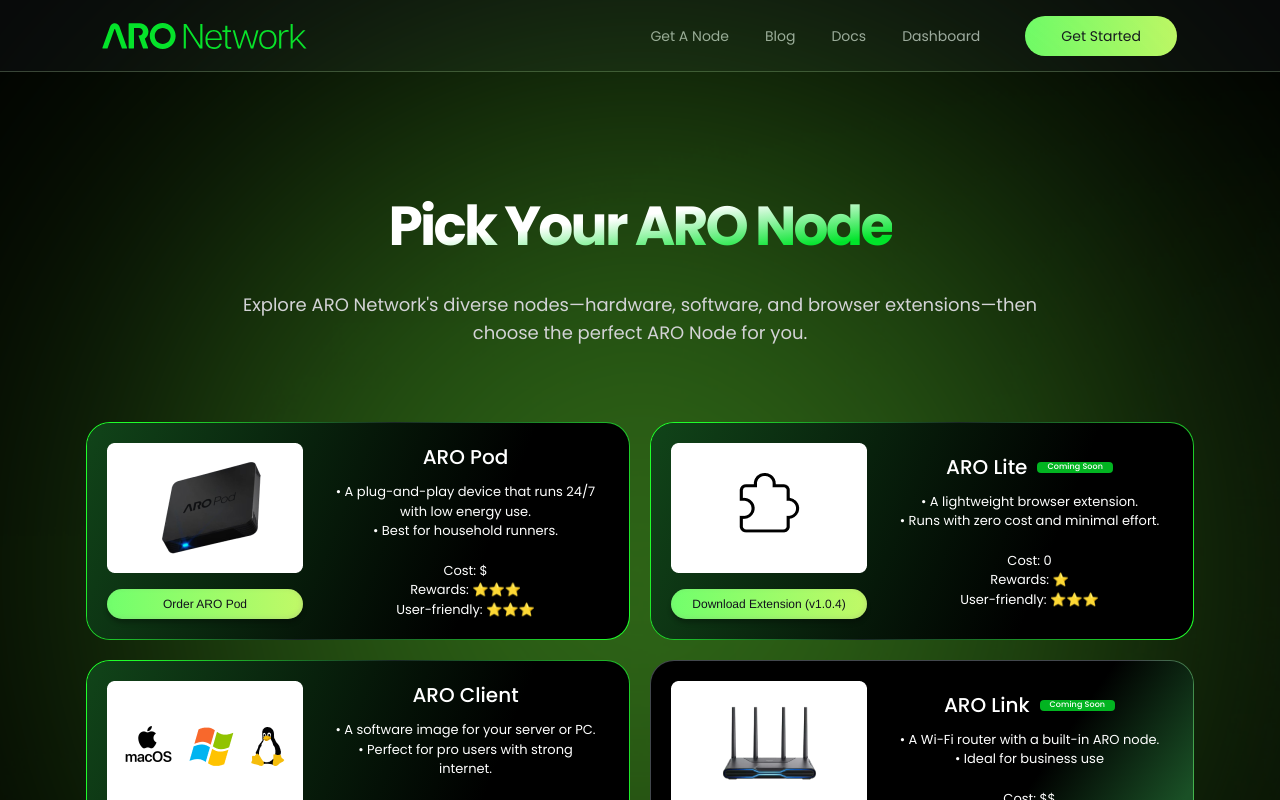
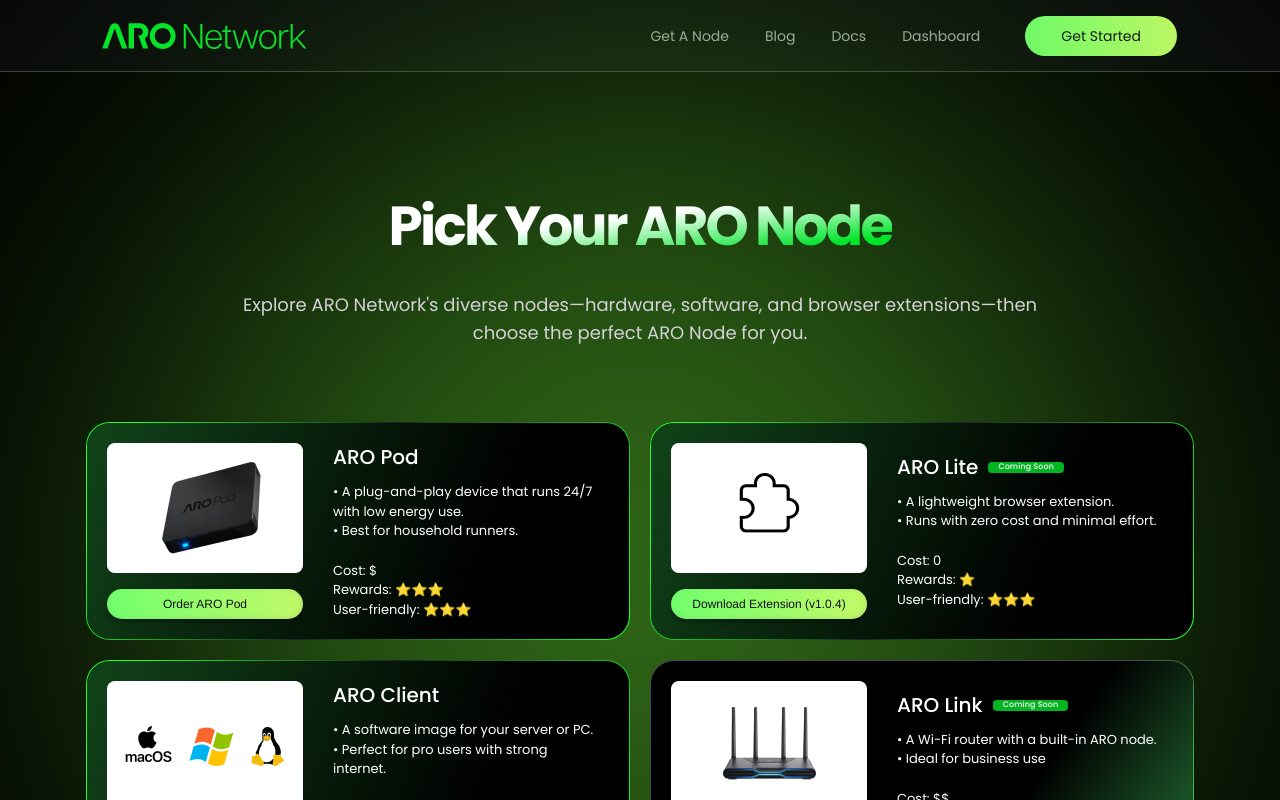
Before and after one commit to aro-network/aro-official-shop, a Next.js app: page / in a window 1280 px wide. Shown: the top 800 px of the page. Built offline with nearby package versions, Linux system fonts and the light colour scheme.

Commit message:
[prod] fix buh

```diff
--- a/src/app/components/AAroPod.tsx
+++ b/src/app/components/AAroPod.tsx
@@ -20,28 +20,15 @@
             alt="ARO Pod background"
             src="/ARO Pod/AroPodbg.png"
             />
- {/*The logo from here*/}
       <div className="bg-black overflow-hidden w-full max-w-[609px] h-[408px] llg:h-[408px] lg:h-[650px] md:h-[550px] mo:h-[450px] sm:h-[350px] xsm:h-[400px] m-auto">
         <div className="relative h-[408px] llg:h-[408px] lg:h-[650px] md:h-[550px] mo:h-[450px] sm:h-[350px] xsm:h-[400px]">
           <img
             className="absolute w-full h-full top-0 left-0 object-cover"
             alt="ARO Pod Logo"
-            src="/ARO Pod/Podlogo.png"
+            src="/ARO Pod/PodAndButton.jpg"
             />
             </div>
             </div>
-            {/*To here*/}
-{/*The logo from here*/}
-      <div className="bg-black overflow-hidden w-full max-w-[1723px] h-[183px] llg:h-[183px] lg:h-[650px] md:h-[550px] mo:h-[450px] sm:h-[350px] xsm:h-[400px] m-auto">
-        <div className="relative h-[183px] llg:h-[183px] lg:h-[1723px] md:h-[550px] mo:h-[450px] sm:h-[350px] xsm:h-[400px]">
-          <img
-            className="absolute w-full h-full top-0 left-0 object-cover"
-            alt="ARO Pod Button"
-            src="/ARO Pod/Podbutton.jpg"
-            />
-            </div>
-            </div>
-            {/*To here*/}
 
           <div className="absolute top-[200px] llg:top-[180px] lg:top-[150px] md:top-[120px] mo:top-[80px] sm:top-[60px] xsm:top-[80px] w-full flex justify-start items-start px-[150px] llg:px-[120px] lg:px-[80px] md:px-[60px] mo:px-[30px] sm:px-[20px] xsm:px-[24px]">
             <div className="flex flex-col max-w-[600px] llg:max-w-[550px] lg:max-w-[500px] md:max-w-[450px] mo:max-w-[400px] sm:max-w-full xsm:max-w-full">
--- a/src/app/components/AGetANode.tsx
+++ b/src/app/components/AGetANode.tsx
@@ -4,11 +4,7 @@
 import { cn } from "@/app/utils/cn";
 import TitleText from "./TitleText";
 import LinerGridentBorder from "./LinerGridentBorder";
-// 临时移除AosAnimItem导入,后续需要添加正确的导入路径
-// import AosAnimItem from "./AosAnimItem";
-const AosAnimItem = ({ children, className }: { children: React.ReactNode; className?: string }) => (
-  <div className={className}>{children}</div>
-);
+import  AosAnimItem  from "./AosAnimItem";
 import { MBtn } from "./Header";
 
 const Badge = ({ className, children, ...props }: { className?: string; children: React.ReactNode; [key: string]: any }) => {
@@ -56,14 +52,17 @@
       "• A plug-and-play device that runs 24/7 with low energy use.",
       "• Best for household runners.",
     ],
-      cost: "Cost: $",
-      rewards: "Rewards: ⭐⭐⭐",
-      userFriendly: "User-friendly: ⭐⭐⭐",
+    metrics: [
+      "Cost: $",
+      "Rewards: ⭐⭐⭐",
+      "User-friendly: ⭐⭐⭐"
+    ],
     comingSoon: false,
     gradient:
       "p-5 box-border bg-[linear-gradient(0deg,rgb(255,255,255,0.06),rgb(255,255,255,0.06))," +
       "linear-gradient(124.57deg,rgb(0,255,13,0.5)_-10.04%,rgb(115,115,115,0)_38.35%)] " +
-      "backdrop-blur-[12px] rounded-3xl flex-none order-0"  },
+      "backdrop-blur-[12px] rounded-3xl flex-none order-0"
+  },
   {
     id: "aro-lite",
     title: "ARO Lite",
@@ -73,12 +72,15 @@
       "• A lightweight browser extension.",
       "• Runs with zero cost and minimal effort.",
     ],
-      cost: "Cost: 0",
-      rewards: "Rewards: ⭐",
-      userFriendly: "User-friendly: ⭐⭐⭐",
+    metrics: [
+      "Cost: 0",
+      "Rewards: ⭐",
+      "User-friendly: ⭐⭐⭐"
+    ],
     comingSoon: true,
     gradient:
-"bg-[linear-gradient(0deg,rgb(255,255,255,0.06),rgb(255,255,255,0.06)),linear-gradient(124.57deg,rgb(0,255,13,0.5)_-10.04%,rgb(115,115,115,0)_38.35%)] backdrop-blur-[12px] rounded-3xl flex-none order-0"   },
+      "bg-[linear-gradient(0deg,rgb(255,255,255,0.06),rgb(255,255,255,0.06)),linear-gradient(124.57deg,rgb(0,255,13,0.5)_-10.04%,rgb(115,115,115,0)_38.35%)] backdrop-blur-[12px] rounded-3xl flex-none order-0"
+  },
   {
     id: "aro-client",
     title: "ARO Client",
@@ -88,12 +90,15 @@
       "• A software image for your server or PC.",
       "• Perfect for pro users with strong internet.",
     ],
-      cost: "Cost: your device",
-      rewards: "Rewards: Flexible",
-      userFriendly: "User-friendly: ⭐",
+    metrics: [
+      "Cost: your device",
+      "Rewards: Flexible",
+      "User-friendly: ⭐"
+    ],
     comingSoon: false,
     gradient:
-"bg-[linear-gradient(0deg,rgb(255,255,255,0.06),rgb(255,255,255,0.06)),linear-gradient(124.57deg,rgb(0,255,13,0.5)_-10.04%,rgb(115,115,115,0)_38.35%)] backdrop-blur-[12px] rounded-3xl flex-none order-0"    },
+      "bg-[linear-gradient(0deg,rgb(255,255,255,0.06),rgb(255,255,255,0.06)),linear-gradient(124.57deg,rgb(0,255,13,0.5)_-10.04%,rgb(115,115,115,0)_38.35%)] backdrop-blur-[12px] rounded-3xl flex-none order-0"
+  },
   {
     id: "aro-link",
     title: "ARO Link",
@@ -103,13 +108,18 @@
       "• A Wi-Fi router with a built-in ARO node.",
       "• Ideal for business use",
     ],
-      cost: "Cost: $$",
-      rewards: "Rewards: ⭐⭐⭐",
-      userFriendly: "User-friendly: ⭐⭐⭐",
+    metrics: [
+      "Cost: $$",
+      "Rewards: ⭐⭐⭐",
+      "User-friendly: ⭐⭐⭐"
+    ],
     comingSoon: true,
     gradient:
-"bg-[linear-gradient(0deg,rgb(255,255,255,0.06),rgb(255,255,255,0.06)),linear-gradient(281.06deg,rgb(0,255,13,0.5)_-9.12%,rgb(115,115,115,0)_39.24%)] backdrop-blur-[12px] rounded-3xl flex-none order-3"    },
+      "text-left flex flex-col justify-between smd:justify-start " +
+      "bg-[linear-gradient(0deg,rgb(255,255,255,0.06),rgb(255,255,255,0.06)),linear-gradient(281.06deg,rgb(0,255,13,0.5)_-9.12%,rgb(115,115,115,0)_39.24%)] backdrop-blur-[12px] rounded-3xl flex-none order-3"
+  }
 ];
+
 
   const maxWidthClassName = 'max-w-[1140px] w-full mx-auto px-4 mo:px-5';
 
@@ -127,7 +137,7 @@
           //   backgroundClip: 'padding-box, border-box',
           // }}
         >
-          <CardContent className="p-5 flex items-center gap-[30px] mo:flex-col mo:gap-4 w-full">
+          <CardContent className="p-5 mo:p-4 flex items-center gap-[30px] mo:flex-col mo:gap-4 w-full">
             <div className="inline-flex flex-col items-start mo:items-center gap-4 relative flex-[0_0_auto]">
               <div
                 className="relative w-[196px] h-[130px] mo:w-[140px] mo:h-[90px] bg-center bg-no-repeat bg-contain"
@@ -144,10 +154,10 @@
               </Button>
             </div>
 
-            <div className="flex flex-col w-[265px] mo:w-full items-center gap-5 mo:gap-4 relative">
-              <div className="flex flex-col items-center gap-2.5 relative self-stretch w-full flex-[0_0_auto]">
+            <div className="flex flex-col w-[265px] mo:w-full items-start gap-5 mo:gap-4 relative">
+              <div className="flex flex-col items-start gap-2.5 relative self-stretch w-full flex-[0_0_auto]">
                 <div className="inline-flex items-center gap-2.5 relative flex-[0_0_auto]">
-                  <h3 className="w-fit mt-[-1.00px] font-medium text-white text-xl tracking-[0] leading-[30px] whitespace-nowrap relative [font-family:'Poppins',Helvetica] text-center">
+                  <h3 className="w-fit mt-[-1.00px] font-medium text-white text-xl tracking-[0] leading-[30px] whitespace-nowrap relative [font-family:'Poppins',Helvetica]">
                     {node.title}
                   </h3>
 
@@ -160,7 +170,7 @@
                   )}
                 </div>
 
-                <div className="relative self-stretch [font-family:'Poppins',Helvetica] font-normal text-white text-[13px] tracking-[0] leading-[19.5px] text-center">
+                <div className="relative self-stretch [font-family:'Poppins',Helvetica] font-normal text-white text-[13px] tracking-[0] leading-[19.5px]">
                   {node.description.map((line, index) => (
                     <React.Fragment key={index}>
                       {line}
@@ -170,12 +180,12 @@
                 </div>
               </div>
 
-              <div className="relative w-fit [font-family:'Poppins',Helvetica] font-normal text-white text-[13px] tracking-[0] leading-[19.5px] text-center">
-                {node.cost}
+              <div className="relative w-fit self-start [font-family:'Poppins',Helvetica] font-normal text-white text-[13px] tracking-[0] leading-[19.5px]">
+                {node.metrics[0]}
                 <br />
-                {node.rewards}
+                {node.metrics[1]}
                 <br />
-                {node.userFriendly}
+                {node.metrics[2]}
               </div>
             </div>
           </CardContent>
@@ -252,9 +262,8 @@
 export const AGetANode: React.FC<AGetANodeProps> = ({ children, className }) => {
   return (
     <div className={cn("w-full bg-black relative", className)}>
-     <div className="min-h-screen w-full bg-[url('/GetANodePicture/bg1.png')] bg-cover bg-no-repeat bg-center">
-
-
+      <div
+        className="w-full h-full bg-bottom mo:bg-center bg-contain bg-no-repeat bg-[url(/GetANodePicture/bg1.png)]">
 
 
       <div className="absolute w-full h-full top-0 left-0">
```
Also changed, not shown: public/ARO Pod/PodAndButton.jpg (added). Lines whose indentation alone changed are shown as unchanged.
